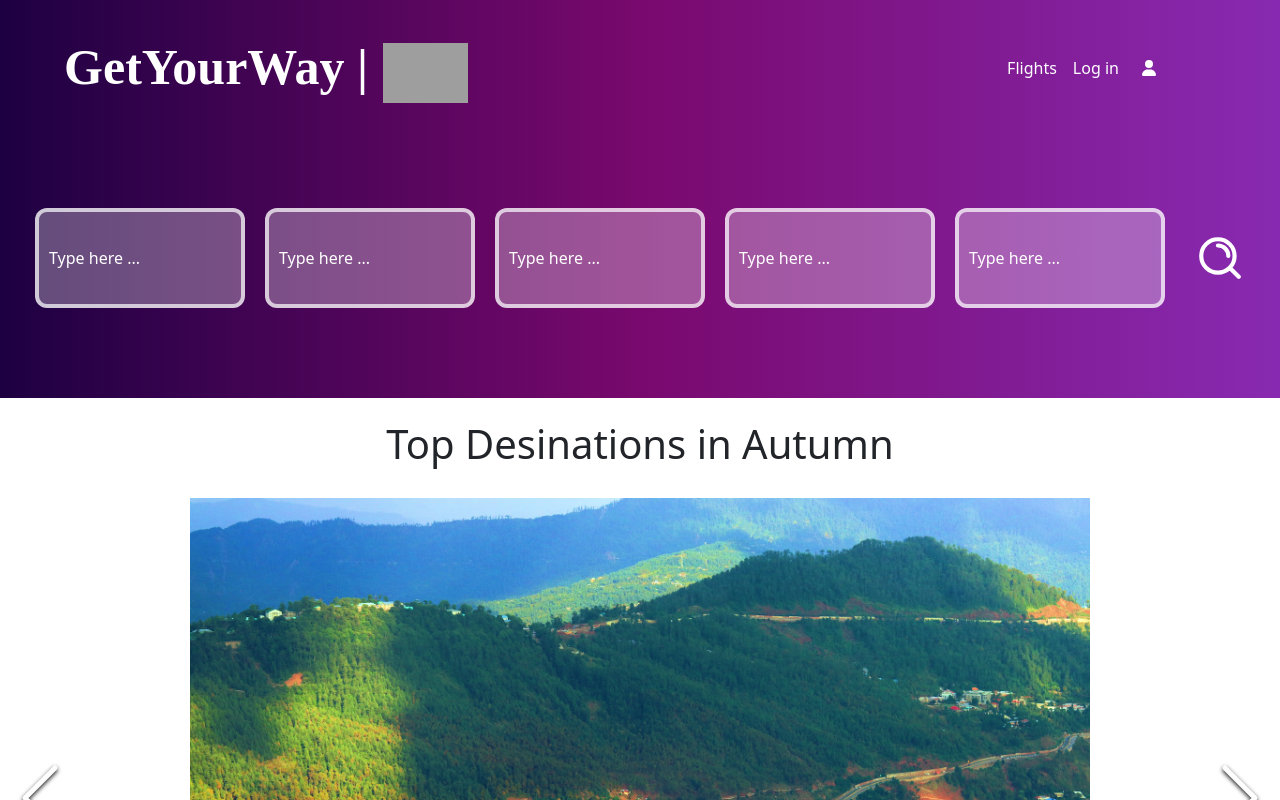
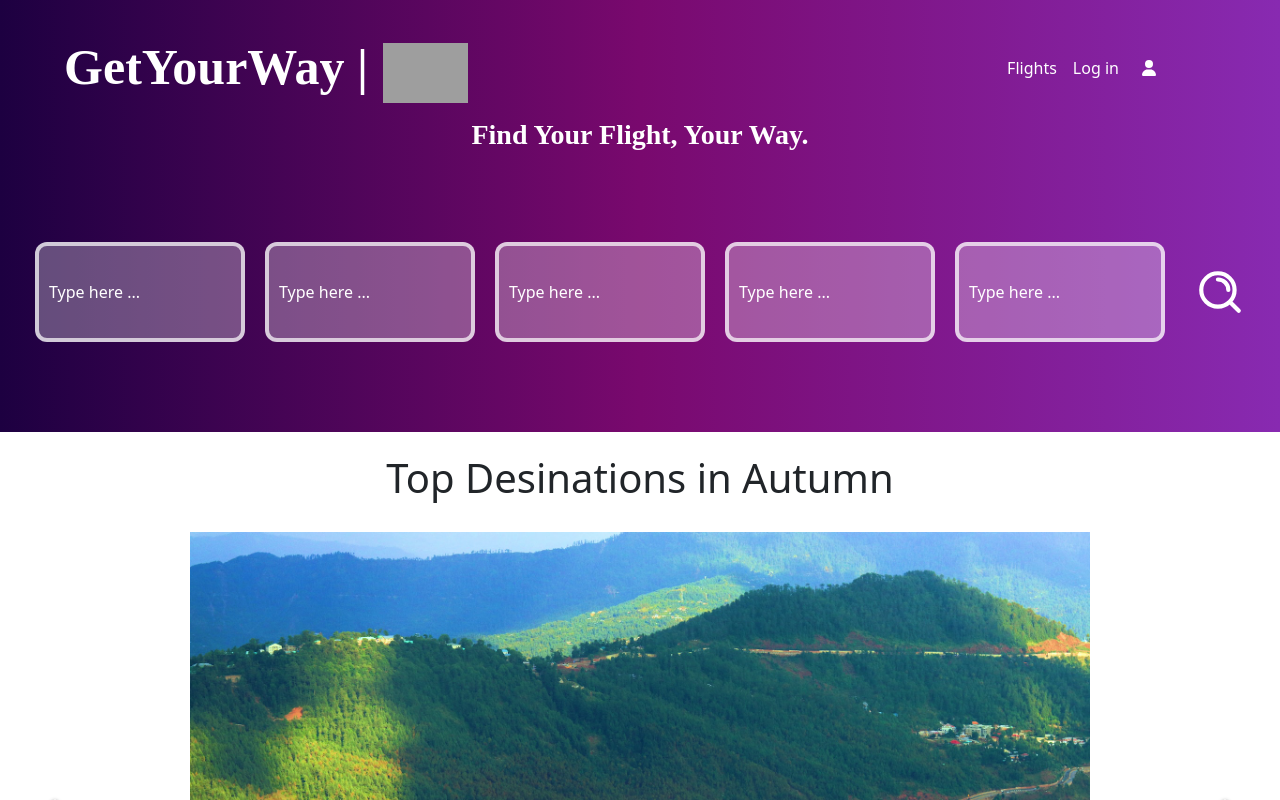
Before and after one commit to eclonghurst/SkyTwoFlyFront, a React (Create React App) app: page / in a window 1280 px wide. Shown: the top 800 px of the page. Built offline with nearby package versions, Linux system fonts and the light colour scheme; grey boxes are pictures that could not be loaded.

Commit message:
added tagline

```diff
--- a/src/App.js
+++ b/src/App.js
@@ -18,12 +18,14 @@ import { BrowserRouter as Router, Routes, Route }
     from 'react-router-dom';
 import BookingPage from './Components/BookingPage';
 import Login from './Components/Login';
+import TagLine from './Components/TagLine';
 
 function App() {
   const[isVisible,setIsVisible] = useState(false)
   return (
     <Router>
     <NavBar onFaviconClick={()=> setIsVisible(true)}/>
+    <TagLine/>
 
     <Routes>
         <Route path="/" element={<Home />} />
--- /dev/null
+++ b/src/Components/TagLine.jsx
@@ -0,0 +1,12 @@
+import React from "react";
+import "../CssFiles/TagLineCSS.css";
+
+const TagLine = () => {
+    return(
+        <h3 className="Tagline">Find Your Flight, Your Way.</h3>
+    )
+
+}
+
+
+export default TagLine;
--- a/src/CssFiles/RegistrationFormCSS.css
+++ b/src/CssFiles/RegistrationFormCSS.css
@@ -1,8 +1,8 @@
 
 body {
   font-family: 'Arial', sans-serif;
+  color: #3A3B3C
 }
-
 
 .backdrop {
   display: flex;
@@ -31,11 +31,14 @@ body {
 h1 {
   font-size: 24px;
   margin-bottom: 20px;
+  color: #777;
+
 }
 
 h3 {
   font-size: 18px;
   margin-bottom: 10px;
+  color: #777;
 }
 
 p {
--- /dev/null
+++ b/src/CssFiles/TagLineCSS.css
@@ -0,0 +1,12 @@
+.Tagline{
+    background: linear-gradient(90deg, rgba(29,0,65,1) 0%, rgba(121,9,110,1) 50%, rgba(136,42,177,1) 100%) !important;
+    color: white;
+    border: none;
+    line-height: none;
+    margin: 0;
+    padding: 20;
+    text-align: center;
+    font-family: 'Merriweather', serif;
+    font-weight: bold
+
+};
```
